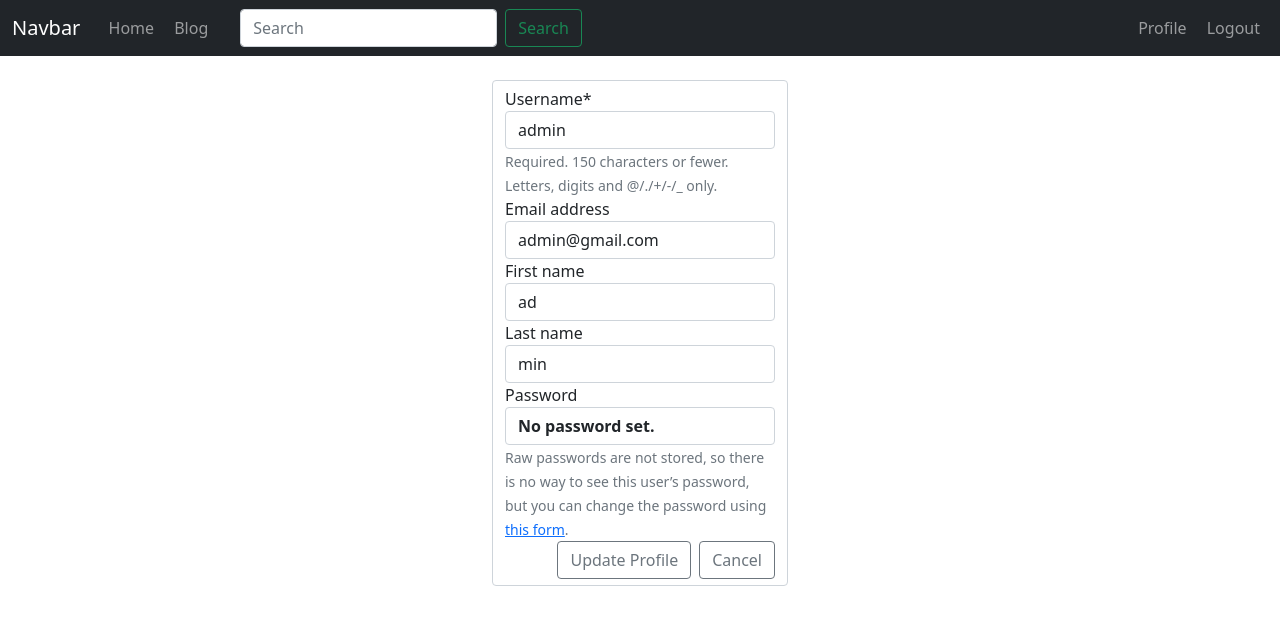
After one commit to Dmytro-Sk/website_blog, a Django app: page /users/profile/ in a window 1280 px wide. The commit adds this page. Shown: the top 625 px of the page. Run offline with Django 3.2, Linux system fonts and the light colour scheme; a user stored in the database is signed in; some libraries are stand-ins or nearby versions.

Commit message:
Add profile and password editing

```diff
--- a/apps/home_page/templates/home_page/base.html
+++ b/apps/home_page/templates/home_page/base.html
@@ -75,7 +75,7 @@
                     <ul class="navbar-nav mb-2 mb-lg-0 ms-auto">
                         {% if not user.is_authenticated %}
                             <li class="nav-item">
-                                <a class="nav-link" aria-current="page" href="{% url 'login' %}">
+                                <a class="nav-link" aria-current="page" href="{% url 'users:login' %}">
                                     <span class="fas fa-sign-in-alt"></span>&nbsp;Login
                                 </a>
                             </li>
@@ -86,7 +86,12 @@
                             </li>
                         {% else %}
                             <li class="nav-item">
-                                <a class="nav-link" href="{% url 'logout' %}">
+                                <a class="nav-link" href="{% url 'users:profile' %}">
+                                    <span class="fas fa-user-edit"></span>&nbsp;Profile
+                                </a>
+                            </li>
+                            <li class="nav-item">
+                                <a class="nav-link" href="{% url 'users:logout' %}">
                                     <span class="fas fa-sign-out-alt"></span>&nbsp;Logout
                                 </a>
                             </li>
--- a/apps/users/forms.py
+++ b/apps/users/forms.py
@@ -1,5 +1,5 @@
 from django.contrib.auth.models import User
-from django.contrib.auth.forms import forms, UserCreationForm
+from django.contrib.auth.forms import forms, UserCreationForm, UserChangeForm
 
 
 class UserRegisterForm(UserCreationForm):
@@ -8,3 +8,11 @@ class UserRegisterForm(UserCreationForm):
     class Meta:
         model = User
         fields = ['username', 'email', 'password1', 'password2']
+
+
+class UserEditForm(UserChangeForm):
+    email = forms.EmailInput()
+
+    class Meta:
+        model = User
+        fields = ['username', 'email', 'first_name', 'last_name']
--- /dev/null
+++ b/apps/users/templates/users/profile_edit.html
@@ -0,0 +1,21 @@
+{% extends 'home_page/base.html' %}
+{% load crispy_forms_tags %}
+
+{% block title %}Edit Profile{% endblock title%}
+
+{% block content %}
+    <div class="container-fluid mt-4">
+        <div class="row justify-content-center">
+            <div class="col-sm-3">
+                <form method="POST" class="form-control">
+                    {% csrf_token %}
+                    {{ form|crispy }}
+                    <div class="d-grid gap-2 d-md-flex justify-content-md-end">
+                        <button class="btn btn-outline-secondary" type="submit">Update Profile</button>
+                        <a class="btn btn-outline-secondary" href="{% url 'home_page:home-page' %}">Cancel</a>
+                    </div>
+                </form>
+            </div>
+        </div>
+    </div>
+{% endblock content %}
--- a/apps/users/urls.py
+++ b/apps/users/urls.py
@@ -1,8 +1,13 @@
 from django.urls import path
+from django.contrib.auth import views as auth_views
 
 from . import views
 
 app_name = 'users'
 urlpatterns = [
-    path('register/', views.UserRegisterView.as_view(), name='register')
+    path('register/', views.UserRegisterView.as_view(), name='register'),
+    path('login/', views.UserLogInView.as_view(), name='login'),
+    path('logout/', auth_views.LogoutView.as_view(), name='logout'),
+    path('profile/', views.ProfileView.as_view(), name='profile'),
+    path('password/', views.PasswordEditView.as_view()),
 ]
--- a/apps/users/views.py
+++ b/apps/users/views.py
@@ -1,11 +1,34 @@
-from django.views.generic import CreateView
+from django.views.generic import CreateView, UpdateView
+from django.contrib.auth.mixins import LoginRequiredMixin
+from django.contrib.auth.views import LoginView, PasswordChangeView
 from django.urls import reverse_lazy
-from django.contrib import messages
 
-from .forms import UserRegisterForm
+from .forms import UserRegisterForm, UserEditForm
 
 
 class UserRegisterView(CreateView):
     form_class = UserRegisterForm
     template_name = 'users/register.html'
     success_url = reverse_lazy('login')
+
+
+class UserLogInView(LoginView):
+    template_name = 'users/login.html'
+
+
+class ProfileView(LoginRequiredMixin, UpdateView):
+    form_class = UserEditForm
+    template_name = 'users/profile_edit.html'
+    success_url = reverse_lazy('home_page:home-page')
+
+    def form_valid(self, form):
+        form.instance.author = self.request.user
+        return super(ProfileView, self).form_valid(form)
+
+    def get_object(self, queryset=None):
+        return self.request.user
+
+
+class PasswordEditView(PasswordChangeView):
+    template_name = 'users/password_edit.html'
+    success_url = reverse_lazy('login')
--- a/website_blog/urls.py
+++ b/website_blog/urls.py
@@ -19,7 +19,6 @@ from django.urls import path, include
 urlpatterns = [
     path('admin/', admin.site.urls),
     path('', include('apps.home_page.urls')),
-    path('users/', include('django.contrib.auth.urls')),
     path('users/', include('apps.users.urls')),
     path('blog/', include('apps.blog.urls')),
 ]
```
Also changed, not shown: apps/users/templates/users/password_edit.html (added, +21 -0 lines), apps/users/templates/users/login.html (renamed from apps/users/templates/registration/login.html), db.sqlite3.
